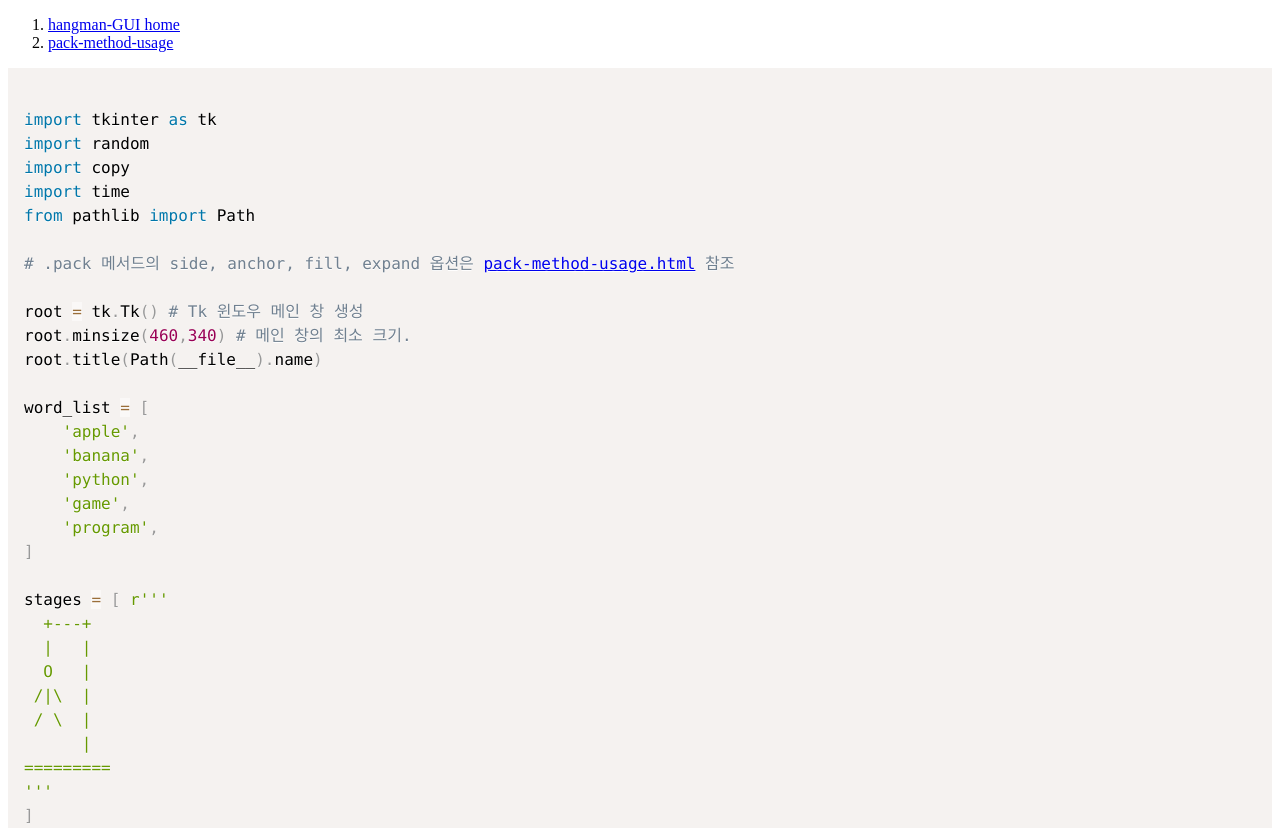
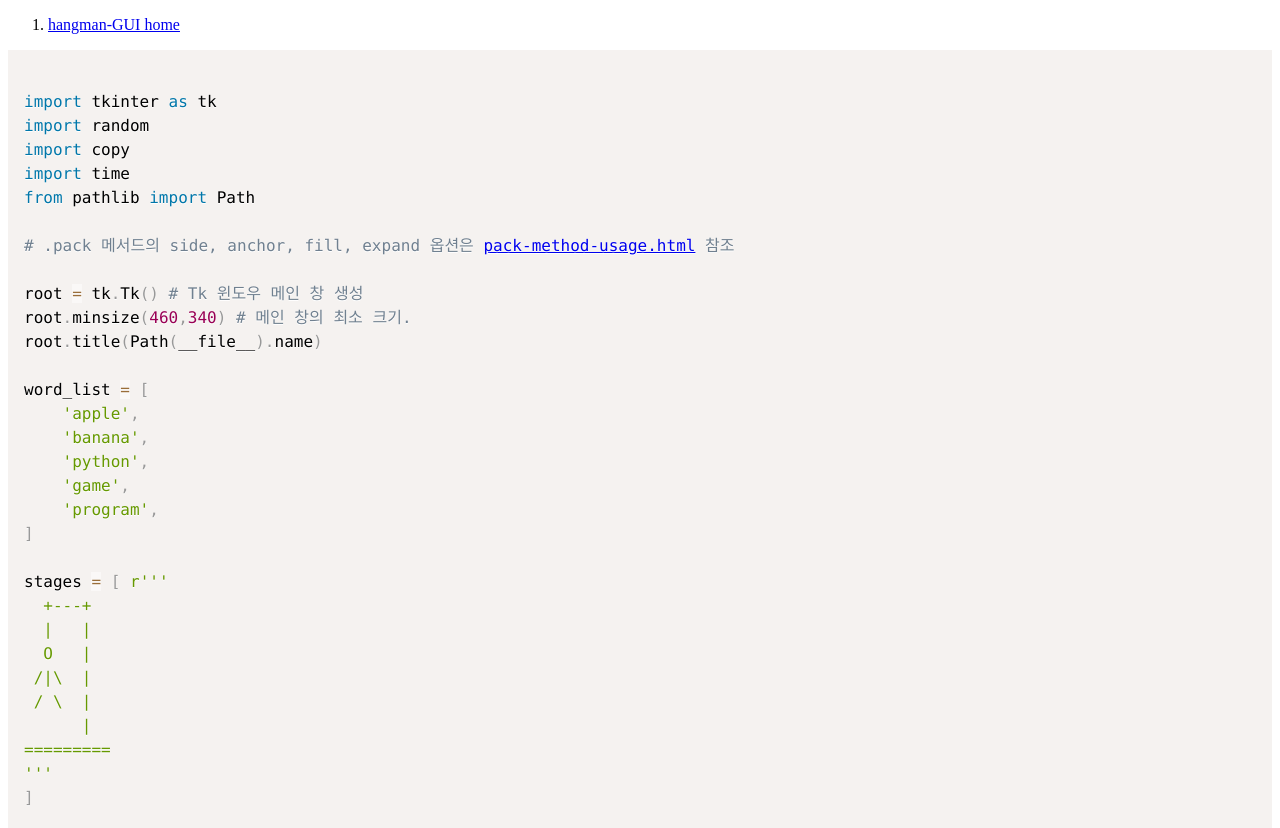
Before and after one commit to yssgo/hangman-GUI, a plain HTML site: page docs/index.html in a window 1280 px wide. Shown: the top 828 px of the page. Drawn offline with Linux system fonts and the light colour scheme.

Commit message:
Update index.html

```diff
--- a/docs/index.html
+++ b/docs/index.html
@@ -14,7 +14,6 @@
   <nav>
     <ol>
       <li><a href="https://github.com/yssgo/hangman-GUI">hangman-GUI home</a></li>
-      <li><a href="https://github.com/yssgo/hangman-GUI/blob/main/docs/pack-method-usage.md">pack-method-usage</a></li>
     </ol>
   </nav>
   <pre id="code" class="language-python"><code>
```
